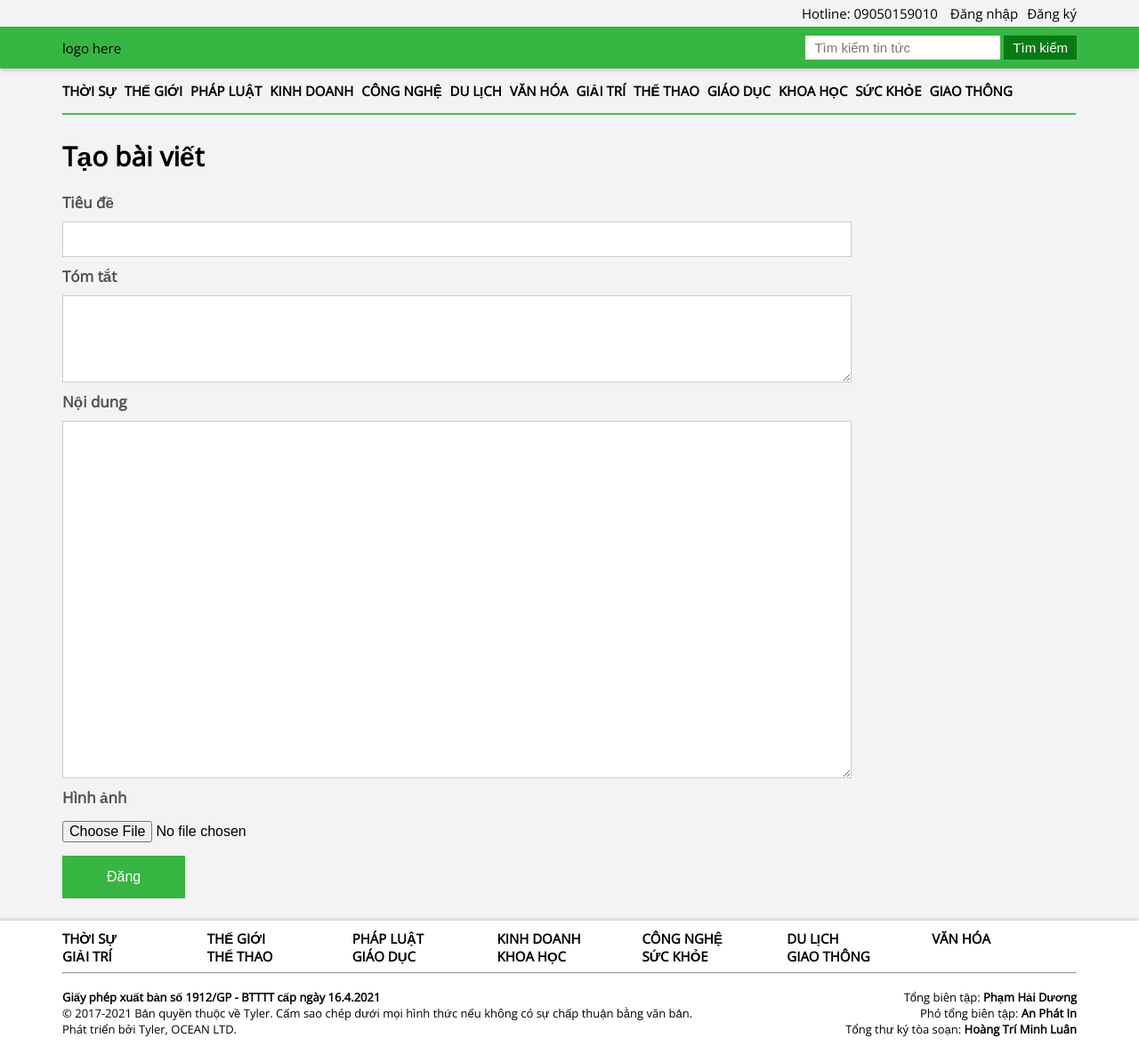
After one commit to duonghaipham/news-express, a PHP site: page /news-express/view/publishment.php in a window 1280 px wide. The commit adds this page. Shown: the whole page at 89% size. Run offline with PHP 8.4, Linux system fonts and the light colour scheme.

Commit message:
Add publish post feature

```diff
--- a/asset/css/style.css
+++ b/asset/css/style.css
@@ -252,6 +252,12 @@ a {
   width: 1140px;
 }
 
+#post #post-author {
+  font-weight: 600;
+  margin: 0;
+  text-transform: uppercase;
+}
+
 #post #post-title {
   color: #37B542;
 }
@@ -284,6 +290,45 @@ a {
 
 #post #post-viewed-count {
   margin: 0 auto;
+}
+
+/*#publish*/
+#publish {
+  margin: 25px auto;
+  width: 1140px;
+}
+
+#publish #form-publish label {
+  color: #515151;
+  font-size: 17px;
+  font-weight: 600;
+}
+
+#publish #form-publish input[type="text"],
+#publish #form-publish textarea {
+  border: 1px solid #CCCCCC;
+  font-size: 16px;
+  display: inherit;
+  margin: 10px 0;
+  padding: 10px 15px;
+  width: 75%;
+}
+
+#publish #form-publish input[type="file"] {
+  border: none;
+  display: inherit;
+  font-size: 16px;
+  margin: 15px 0;
+}
+
+#publish #form-publish #btn-post {
+  background-color: #37B542;
+  border: none;
+  color: #FFFFFF;
+  display: inherit;
+  font-size: 16px;
+  margin: 15px 0;
+  padding: 15px 50px;
 }
 
 /* upper-footer */
--- a/asset/js/script.js
+++ b/asset/js/script.js
@@ -97,7 +97,7 @@ rePassword.addEventListener('blur', () => {
 const formSignup = document.getElementById('signup-form');
 formSignup.addEventListener('change', () => {
     const btnSignup = document.getElementById('btn-signup');
-    btnSignup.disabed = (document.getElementById('duplicate-error') != null ||
+    btnSignup.disabled = (document.getElementById('duplicate-error') != null ||
         document.getElementById('length-error') != null ||
         document.getElementById('match-error') != null);
 });
--- /dev/null
+++ b/view/post/create.php
@@ -0,0 +1,21 @@
+<div id="publish">
+    <h1>Tạo bài viết</h1>
+    <form action="http://localhost/news-express/index.php?controller=Layout&action=post"
+          method="post"
+          enctype="multipart/form-data"
+          id="form-publish">
+        <label for="title">Tiêu đề</label>
+        <input type="text" name="title" id="title" required />
+
+        <label for="summary">Tóm tắt</label>
+        <textarea name="summary" id="summary" rows="4" required></textarea>
+
+        <label for="content">Nội dung</label>
+        <textarea name="content" id="content" rows="20" required></textarea>
+
+        <label for="image">Hình ảnh</label>
+        <input type="file" name="image" id="image" accept="image/*" required>
+
+        <button type="submit" id="btn-post">Đăng</button>
+    </form>
+</div>
--- a/view/post/post.php
+++ b/view/post/post.php
@@ -1,6 +1,6 @@
 <div id="post">
     <?php
-    $post = $detailed_post->fetch_assoc();
+    echo "<p id='post-author'>" . $post['NAME'] . "</p>";
     echo "<h1 id='post-title'>" . $post['TITLE'] . "</h1>";
     echo "<p id='post-summary'>" . $post['SUMMARY'] . "</p>";
     echo "<img id='post-figure' src='http://localhost/news-express/data/img/" . $post['URL_FIGURE'] . "' alt='fig'>";
--- /dev/null
+++ b/view/publishment.php
@@ -0,0 +1,21 @@
+<!DOCTYPE html>
+<html lang="">
+<head>
+    <link href="https://fonts.googleapis.com/css2?family=Open+Sans&display=swap" rel="stylesheet">
+    <link href="http://localhost/news-express/asset/css/style.css" rel="stylesheet"/>
+    <title>Báo nóng</title>
+</head>
+    <body>
+        <?php
+        require "layout/upper-header.php";
+        require "layout/header.html";
+        require "layout/nav-bar.html";
+        require "layout/sub-nav-bar.html";
+        require "post/create.php";
+        require "layout/upper-footer.html";
+        require "layout/footer.html";
+        ?>
+        <script src="https://ajax.googleapis.com/ajax/libs/jquery/3.5.1/jquery.min.js"></script>
+        <script src="http://localhost/news-express/asset/js/script.js"></script>
+    </body>
+</html>
```
Also changed, not shown: controller/LayoutController.php (+39 -2 lines), model/FeedModel.php (+16 -0 lines), model/UserModel.php (+10 -0 lines).
